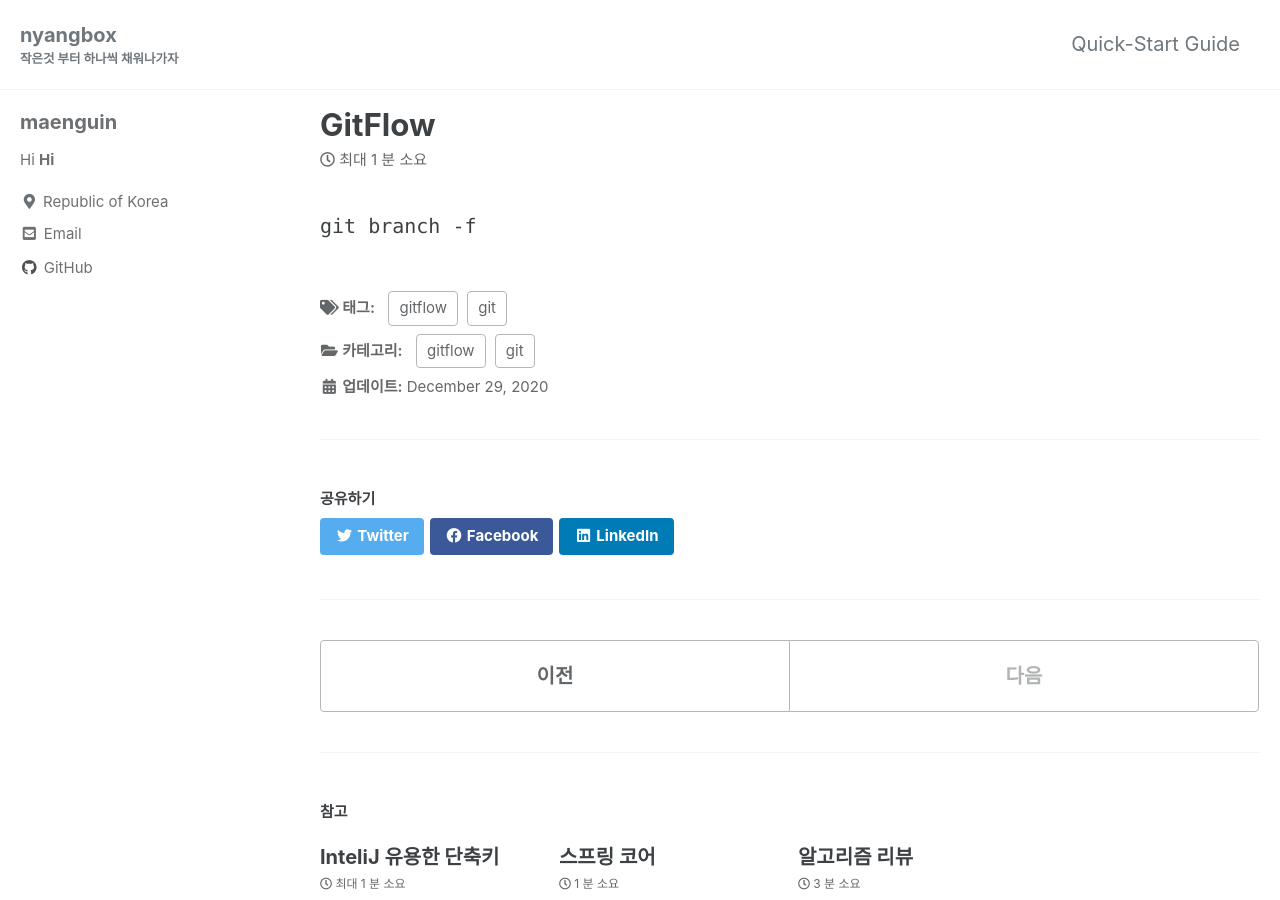
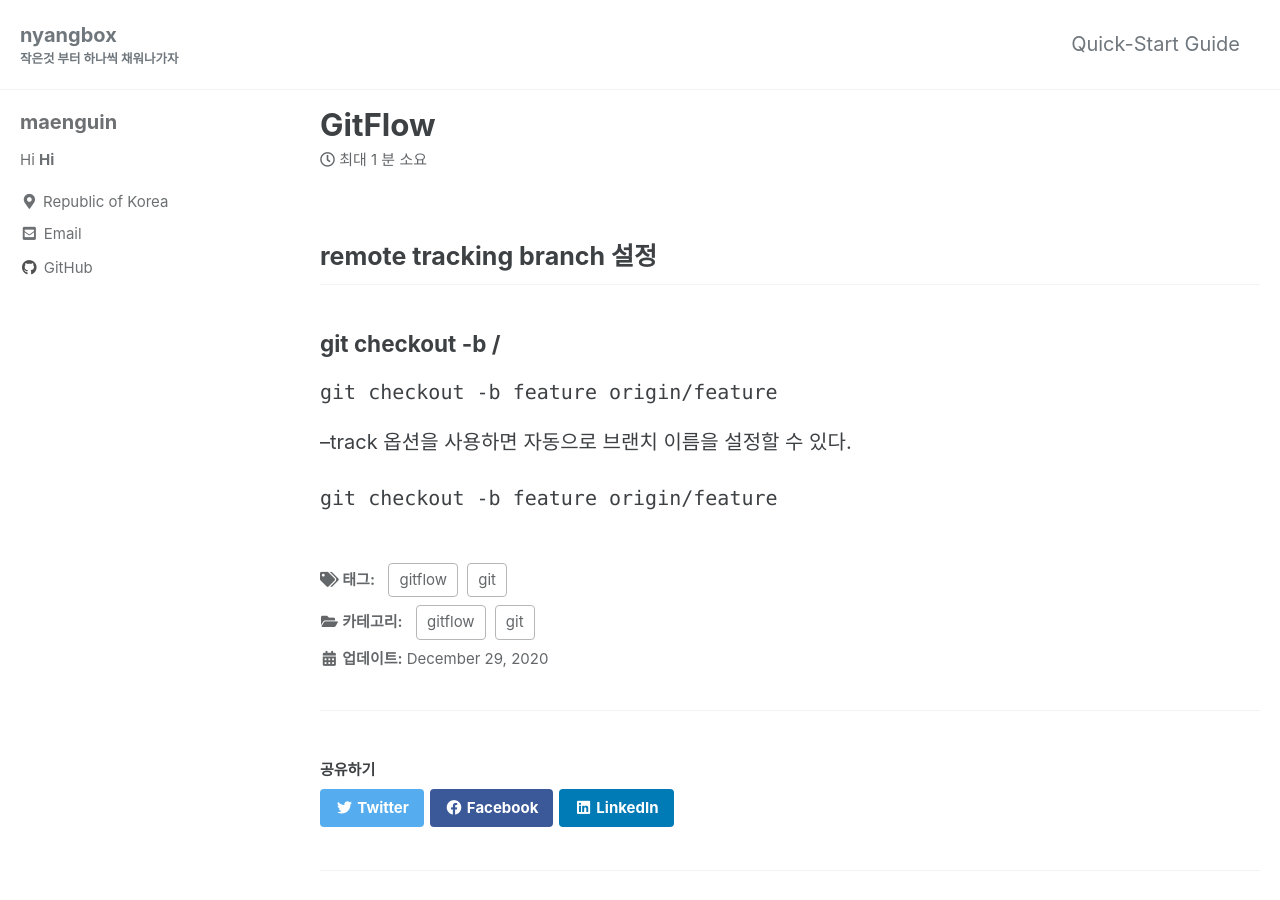
Before and after one commit to maenguin/maenguin.github.io, a Jekyll site: the page built from _posts/2020-12-29-gitflow.md, in a window 1280 px wide and 900 px high. Built offline with Jekyll 4.4.1, drawn with Linux system fonts in a browser that asks for light colours; cached includes are drawn as plain includes.

Commit message:
Update 2020-12-29-gitflow.md

````diff
--- a/_posts/2020-12-29-gitflow.md
+++ b/_posts/2020-12-29-gitflow.md
@@ -8,6 +8,15 @@ tags:
   - gitflow
 ---
 
+
+## remote tracking branch 설정
+
+### git checkout -b <branch> <remote>/<branch>
 ```git
-git branch -f
+git checkout -b feature origin/feature
 ```
+
+--track 옵션을 사용하면 자동으로 브랜치 이름을 설정할 수 있다.
+```git
+git checkout -b feature origin/feature
+```
````
